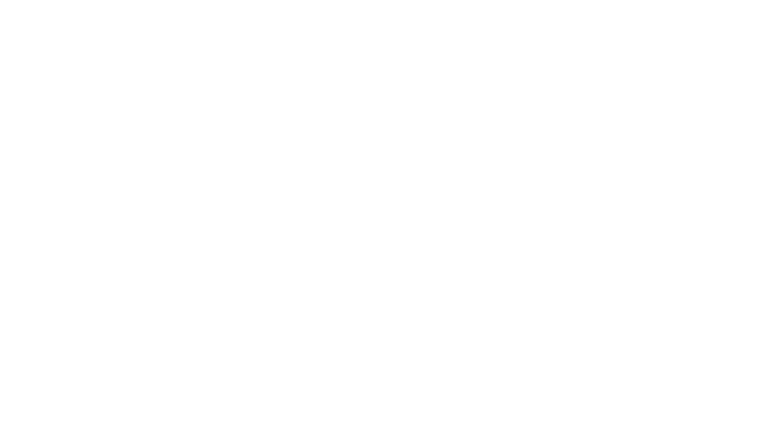
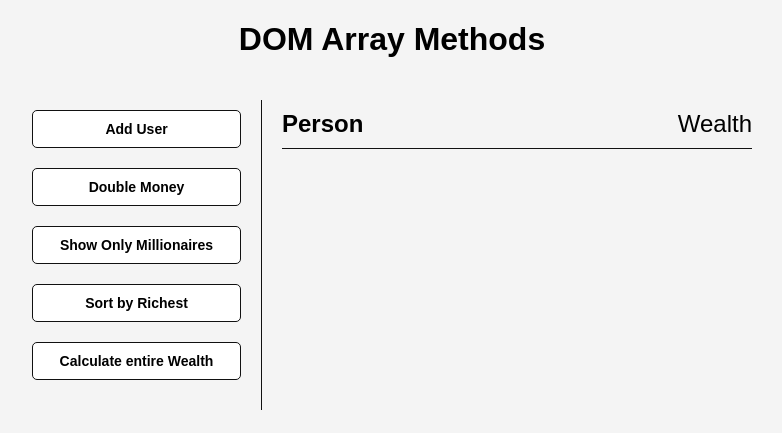
Before and after one commit to travisbyr/ProjectNine, a website: page src/index.html in a window 1280 px wide. Shown: the whole page, without its empty margins (248-1030 px from the left). Drawn offline with Linux system fonts and the light colour scheme.

Commit message:
Added code

```diff
--- a/src/index.css
+++ b/src/index.css
@@ -0,0 +1,63 @@
+* {
+    box-sizing: border-box;
+  }
+  body {
+    background: #f4f4f4;
+    font-family: Arial, Helvetica, sans-serif;
+    display: flex;
+    flex-direction: column;
+    align-items: center;
+    min-height: 100vh;
+    margin: 0;
+  }
+  .container {
+    display: flex;
+    padding: 20px;
+    margin: 0 auto;
+    max-width: 100%;
+    width: 800px;
+  }
+  aside {
+    padding: 10px 20px;
+    width: 250px;
+    border-right: 1px solid #111;
+  }
+  button {
+    cursor: pointer;
+    background-color: #fff;
+    border: solid 1px #111;
+    border-radius: 5px;
+    display: block;
+    width: 100%;
+    padding: 10px;
+    margin-bottom: 20px;
+    font-weight: bold;
+    font-size: 14px;
+  }
+  main {
+    flex: 1;
+    padding: 10px 20px;
+  }
+  h2 {
+    border-bottom: 1px solid #111;
+    padding-bottom: 10px;
+    display: flex;
+    justify-content: space-between;
+    font-weight: 300;
+    margin: 0 0 20px;
+  }
+  h3 {
+    background-color: #fff;
+    border-bottom: 1px solid #111;
+    padding: 10px;
+    display: flex;
+    justify-content: space-between;
+    font-weight: 300;
+    margin: 20px 0 0;
+  }
+  .person {
+    display: flex;
+    justify-content: space-between;
+    font-size: 20px;
+    margin-bottom: 10px;
+  }
--- a/src/index.html
+++ b/src/index.html
@@ -1,14 +1,26 @@
 <!DOCTYPE html>
-<html>
-    <head>
-        <meta charset="utf-8">
-        <meta http-equiv="X-UA-Compatible" content="IE=edge">
-        <title></title>
-        <meta name="description" content="">
-        <meta name="viewport" content="width=device-width, initial-scale=1">
-        <link rel="stylesheet" href="index.css">
-    </head>
-    <body>
-        <script src="index.js"></script>
-    </body>
+<html lang="en">
+  <head>
+    <meta charset="UTF-8" />
+    <meta name="viewport" content="width=device-width, initial-scale=1.0" />
+    <meta http-equiv="X-UA-Compatible" content="ie=edge" />
+    <link rel="stylesheet" href="index.css" />
+    <title>DOM Array Methods</title>
+  </head>
+  <body>
+    <h1>DOM Array Methods</h1>
+    <div class="container">
+      <aside>
+        <button id="add-user">Add User</button>
+        <button id="double">Double Money</button>
+        <button id="show-millionaires">Show Only Millionaires</button>
+        <button id="sort">Sort by Richest</button>
+        <button id="calculate-wealth">Calculate entire Wealth</button>
+      </aside>
+      <main id="main">
+        <h2><strong>Person</strong> Wealth</h2>
+      </main>
+    </div>
+    <script src="index.js"></script>
+  </body>
 </html>
```
